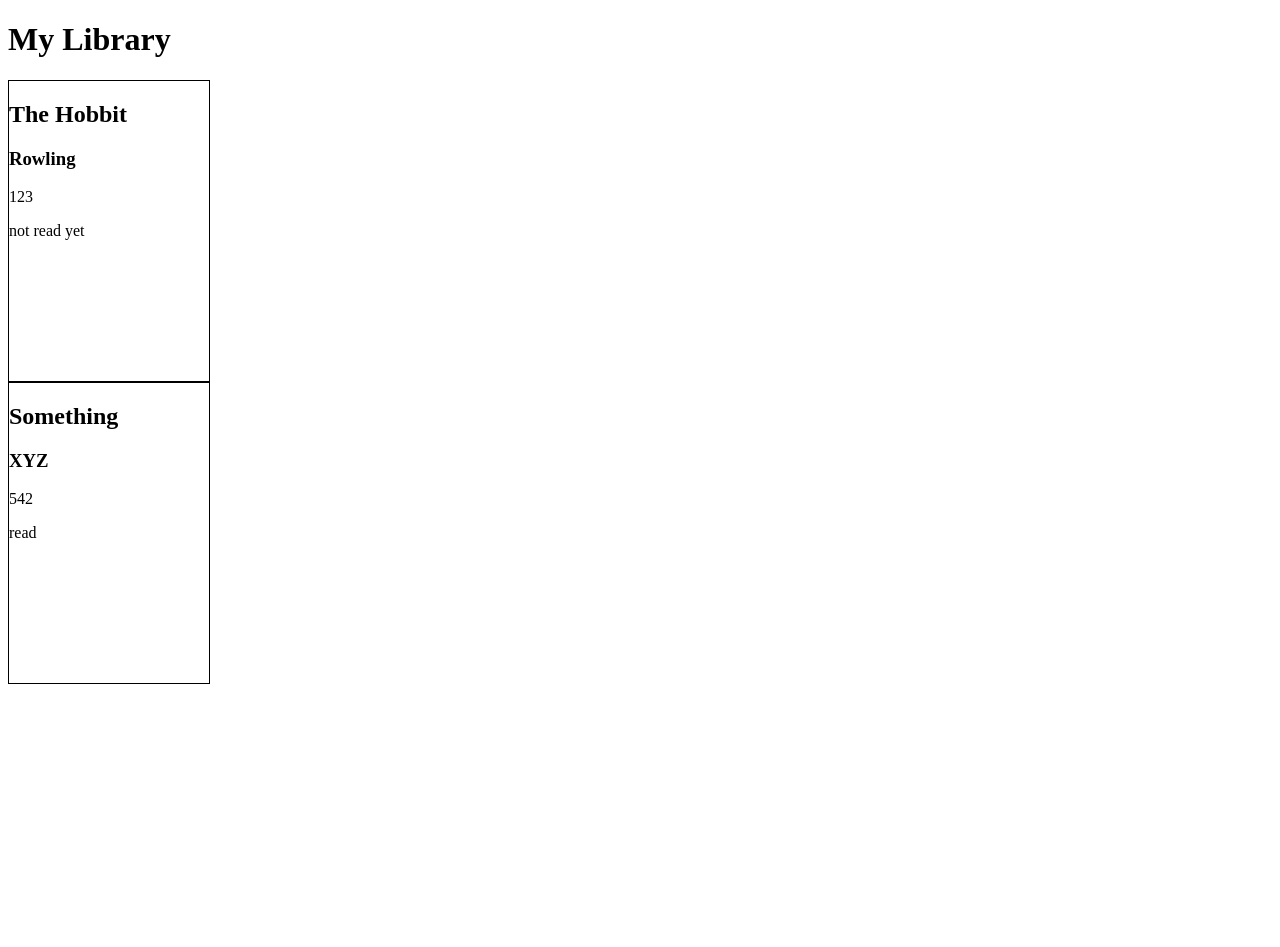
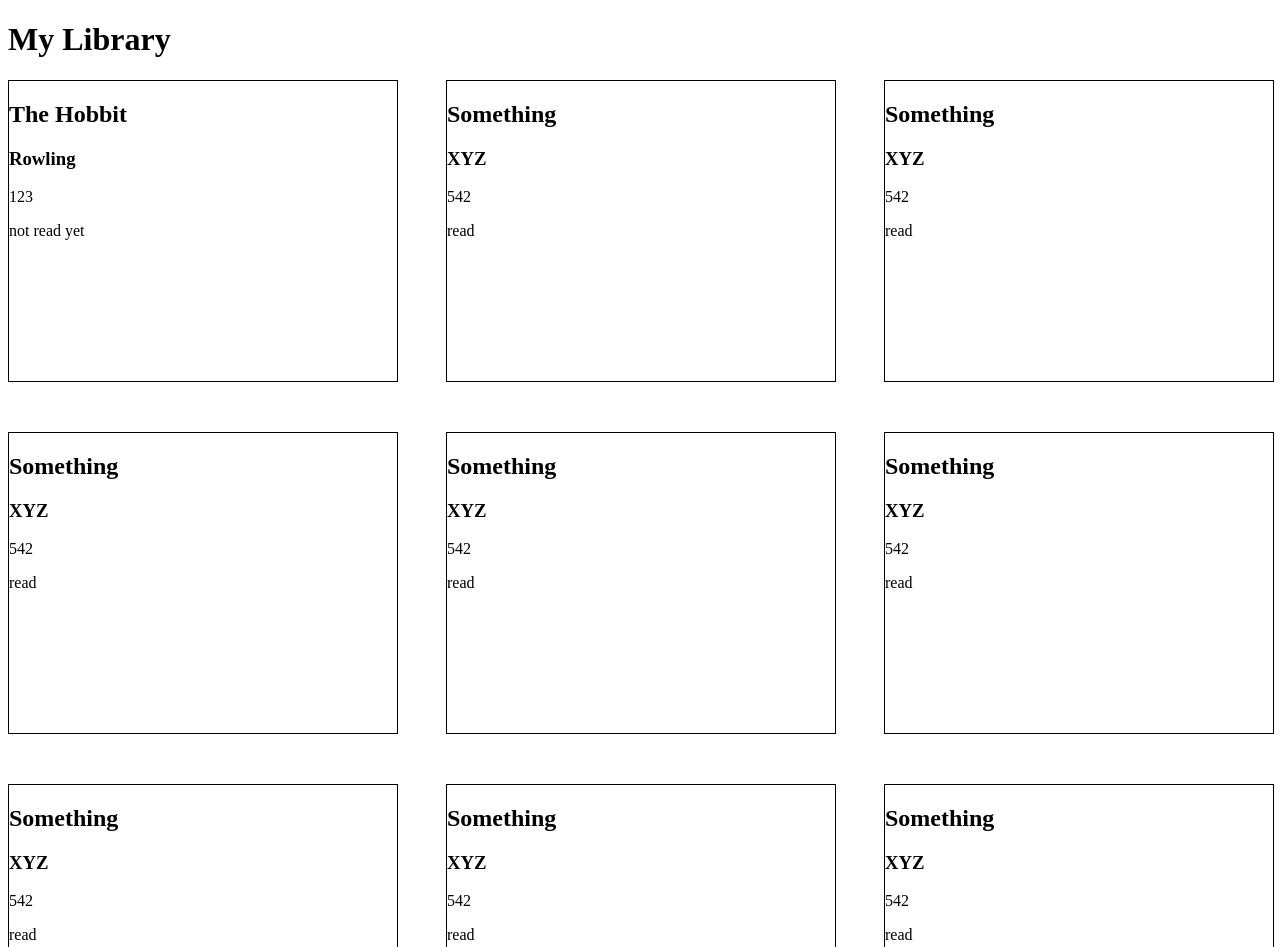
Before and after one commit to Marutovsky/library, a plain HTML site: page index.html in a window 1280 px wide. Shown: the top 947 px of the page. Before the commit the page ends 800 px from the top, so only its background shows below. Drawn offline with Linux system fonts and the light colour scheme.

Commit message:
Add grid-layout

```diff
--- a/script.js
+++ b/script.js
@@ -2,7 +2,14 @@ const content = document.querySelector(".content");
 
 const myLibrary = [
   {title: 'The Hobbit', author: 'Rowling', pages: '123', read: 'not read yet'},
-  {title: 'Something', author: 'XYZ', pages: '542', read: 'read'}
+  {title: 'Something', author: 'XYZ', pages: '542', read: 'read'},
+  {title: 'Something', author: 'XYZ', pages: '542', read: 'read'},
+  {title: 'Something', author: 'XYZ', pages: '542', read: 'read'},
+  {title: 'Something', author: 'XYZ', pages: '542', read: 'read'},
+  {title: 'Something', author: 'XYZ', pages: '542', read: 'read'},
+  {title: 'Something', author: 'XYZ', pages: '542', read: 'read'},
+  {title: 'Something', author: 'XYZ', pages: '542', read: 'read'},
+  {title: 'Something', author: 'XYZ', pages: '542', read: 'read'},
 ];
 
 function Book(title, author, pages, read) {
--- a/style.css
+++ b/style.css
@@ -1,5 +1,11 @@
+.content {
+  display: grid;
+  grid-template-columns: repeat(auto-fill, minmax(300px, 1fr));
+  gap: 50px;
+}
+
 .card {
-  width: 200px;
+  width: 100%;
   height:300px;
   border: 1px solid black;
 }
```
